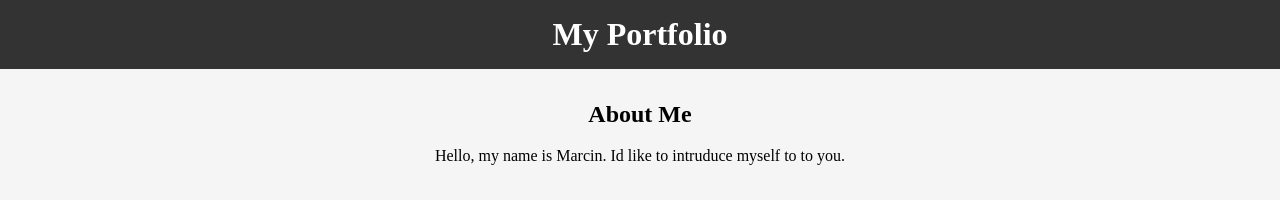
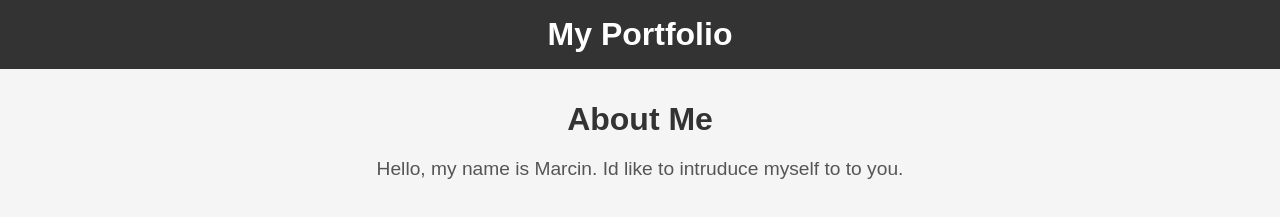
Before and after one commit to Gromiasty/My-portfolio, a plain HTML site: page index.html in a window 1280 px wide. Drawn offline with Linux system fonts and the light colour scheme.

Commit message:
Update style.css

```diff
--- a/style.css
+++ b/style.css
@@ -2,6 +2,7 @@
 body, h1, h2, p {
     margin: 0;
     padding: 0;
+    font-family: Arial, sans-serif;
 }
 
 /* Styl nagłówka */
@@ -21,12 +22,21 @@ header {
 
 /* Styl nagłówka sekcji */
 .about-me h2 {
-    font-size: 1.5rem;
+    font-size: 2rem;
     margin-bottom: 1rem;
+    color: #333;
 }
 
 /* Styl treści sekcji */
 .about-me p {
-    font-size: 1rem;
-    line-height: 1.5;
+    font-size: 1.2rem;
+    line-height: 1.6;
+    color: #555;
 }
+
+/* Dodatkowy styl dla zdjęcia */
+.about-me img {
+    max-width: 100%;
+    border-radius: 50%;
+    margin-top: 1.5rem;
+    box-shadow: 0 0 10px rgba(0, 0, 0, 0.2);
```
